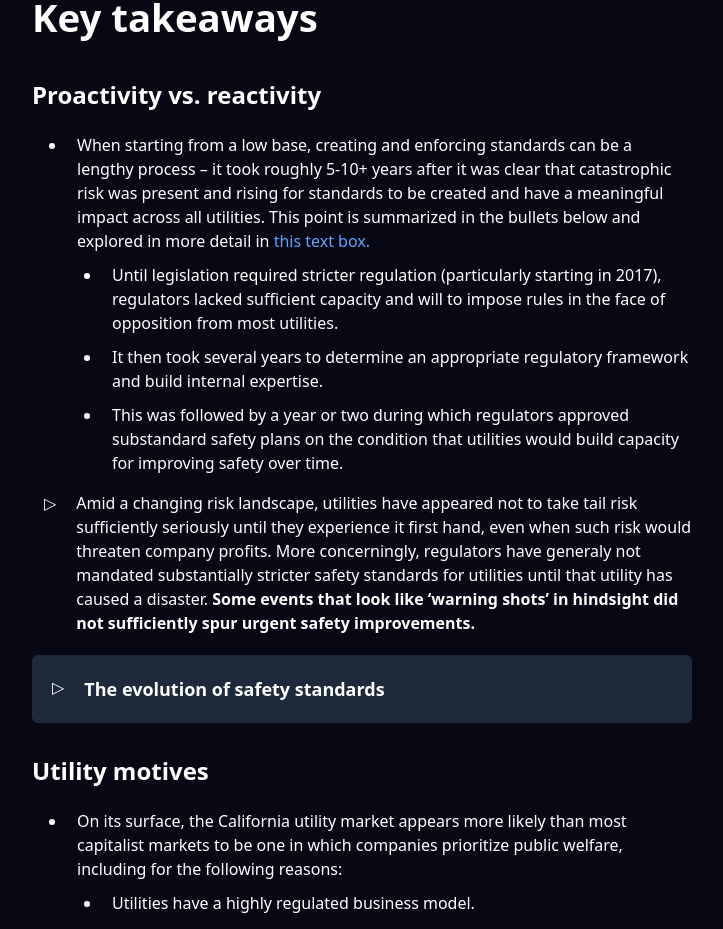
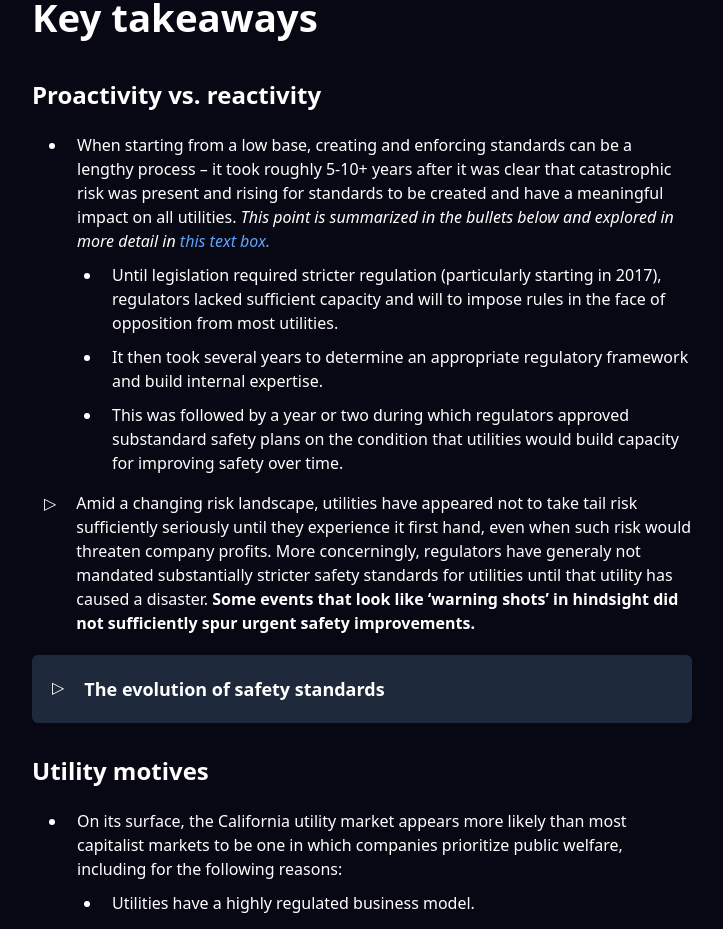
Before and after one commit to cobyjoseph/wildfire-case-study-for-ai, a SvelteKit app: page / in a window 1280 px wide. Shown: the part 4020-4949 px from the top of the page, without its empty margins (268-991 px from the left). Built offline with nearby package versions, Linux system fonts and the light colour scheme.

Commit message:
italics and other

```diff
--- a/src/routes/+page.svelte
+++ b/src/routes/+page.svelte
@@ -160,14 +160,15 @@
 			<li>
 				<a href="#8">
 					Strict, no-fault, legal liability on utilities has been hugely important in shaping
-					utility incentives. Still, it hasn't forced all utilities to take sufficient safety precautions.
+					utility incentives. Still, it hasn't forced all utilities to take sufficient safety
+					precautions.
 				</a>
 			</li>
 			<li>
 				<a href="#9">
-					In the face of legal liability, penalties (or their threat) do not appear to have played an important
-					role in motivating utility behavior, though some suggest they could be used more
-					frequently and strongly.
+					In the face of legal liability, penalties (or their threat) do not appear to have played
+					an important role in motivating utility behavior, though some suggest they could be used
+					more frequently and strongly.
 				</a>
 			</li>
 			<li>
@@ -528,9 +529,10 @@
 			<li id="1">
 				When starting from a low base, creating and enforcing standards can be a lengthy process –
 				it took roughly 5-10+ years after it was clear that catastrophic risk was present and rising
-				for standards to be created and have a meaningful impact across all utilities. This point is
-				summarized in the bullets below and explored in more detail in <a href="#evolutionTextBox"
-					>this text box.</a
+				for standards to be created and have a meaningful impact on all utilities. <em
+					>This point is summarized in the bullets below and explored in more detail in <a
+						href="#evolutionTextBox">this text box.</a
+					></em
 				>
 			</li>
 			<ul>
```
